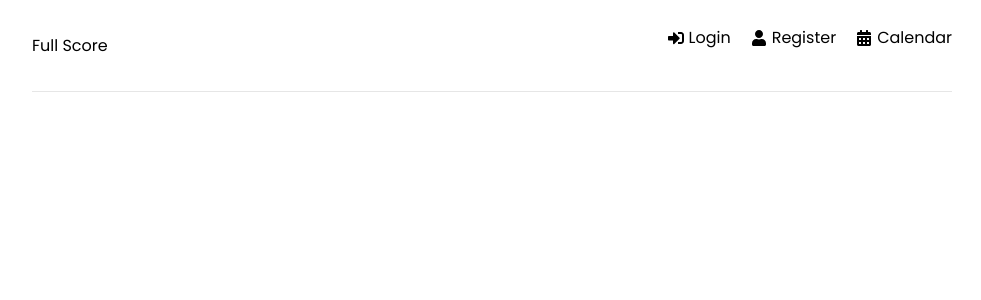
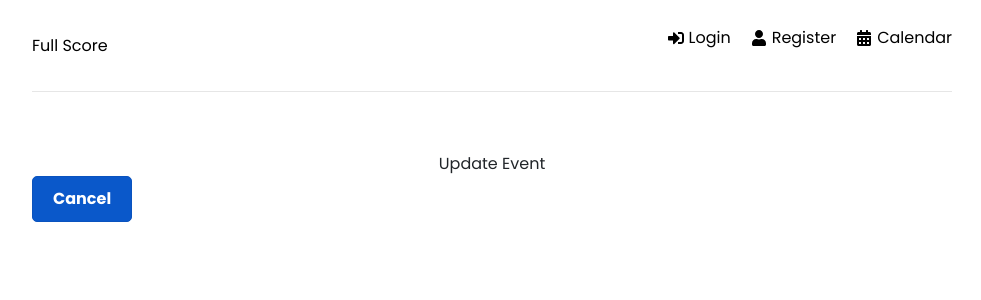
Before and after one commit to MediumJeff/full-score, a React (Create React App) app in the folder frontend/: page /update/1 in a window 1280 px wide. Shown: the top 300 px of the page, without its empty margins (148-1129 px from the left). Built offline with nearby package versions, Linux system fonts and the light colour scheme.

Commit message:
Update UI progress

```diff
--- a/frontend/src/App.js
+++ b/frontend/src/App.js
@@ -22,7 +22,7 @@ function App() {
             <Route path='/register' element={<Register />} />
             <Route path='/calendar' element={<CalendarEvents />} />
             <Route path='/addEvent' element={<AddEvent />} />
-            <Route path='/update' element={<EventDetails />} />
+            <Route path='/update/:id' element={<EventDetails />} />
           </Routes>
         </div>
       </Router>
--- a/frontend/src/components/EventDetails.jsx
+++ b/frontend/src/components/EventDetails.jsx
@@ -1,15 +1,22 @@
-import React from 'react'
+import { useNavigate } from 'react-router-dom';
+import { useDispatch } from 'react-redux';
+import Button from 'react-bootstrap/Button';
+
 
 
 const EventDetails = () => {
 
-  console.log()
+  const navigate = useNavigate()
+  const dispatch = useDispatch()
+
 
   return (
-    <div>
-      EventDetails
-    </div>
-
+    <>
+      <div>
+        Update Event
+      </div>
+      <Button variant="primary" active onClick={() => navigate('/')}>Cancel</Button>
+    </>
   )
 }
 
--- a/frontend/src/features/calendar/calendarSlice.js
+++ b/frontend/src/features/calendar/calendarSlice.js
@@ -34,7 +34,7 @@ export const getEvent = createAsyncThunk('calendar/events', async (_, thunkAPI)
 })
 
 // Update event function
-export const updateEvent = createAsyncThunk('calendar/update/:id',
+export const updateEvent = createAsyncThunk('calendar/update',
     async (id, thunkAPI) => {
         try {
             const token = thunkAPI.getState().auth.user.token
--- a/frontend/src/pages/Calendar.jsx
+++ b/frontend/src/pages/Calendar.jsx
@@ -10,7 +10,6 @@ import "react-big-calendar/lib/css/react-big-calendar.css";
 import "react-datepicker/dist/react-datepicker.css";
 import Modal from 'react-bootstrap/Modal';
 import Button from 'react-bootstrap/Button';
-import EventDetails from "../components/EventDetails";
 
 const localizer = momentLocalizer(moment)
 
@@ -42,7 +41,6 @@ export default function CalendarEvents() {
     // Display event details in a modal.
     const [show, setShow] = useState(false);
     const [eventData, setEventData] = useState([])
-    const [eventToUpdate, setEventToUpdate] = useState([])
 
     const handleClose = () => {
         setShow(false)
@@ -64,9 +62,8 @@ export default function CalendarEvents() {
         window.location.reload(true)
     }
 
-    const updateEvent = (e) => {
-        setEventToUpdate(e)
-        navigate('/update')
+    const updateEvent = () => {
+        navigate('/update/' + eventData._id)
     }
 
     // Details for react-big-calendar display
```
